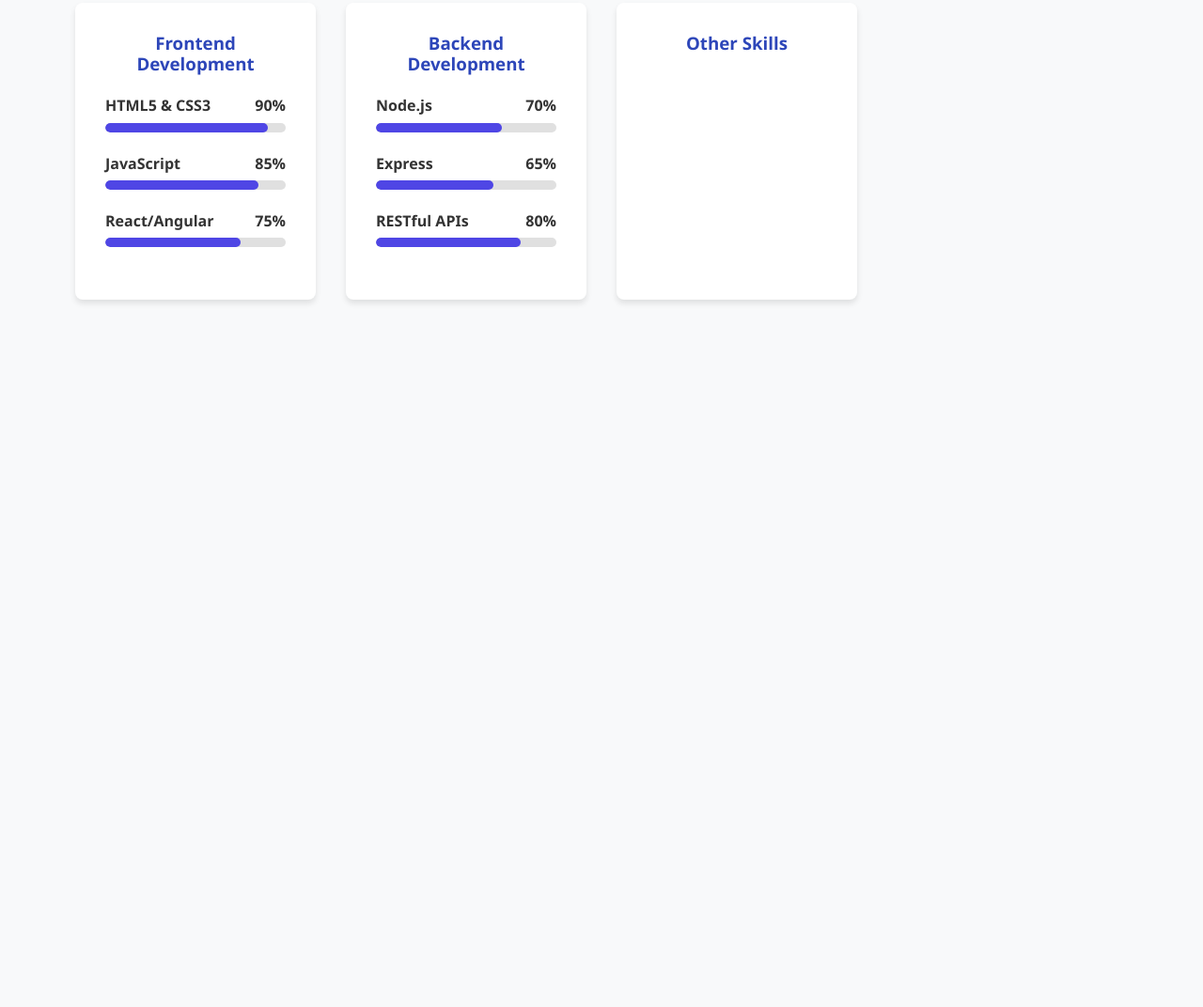
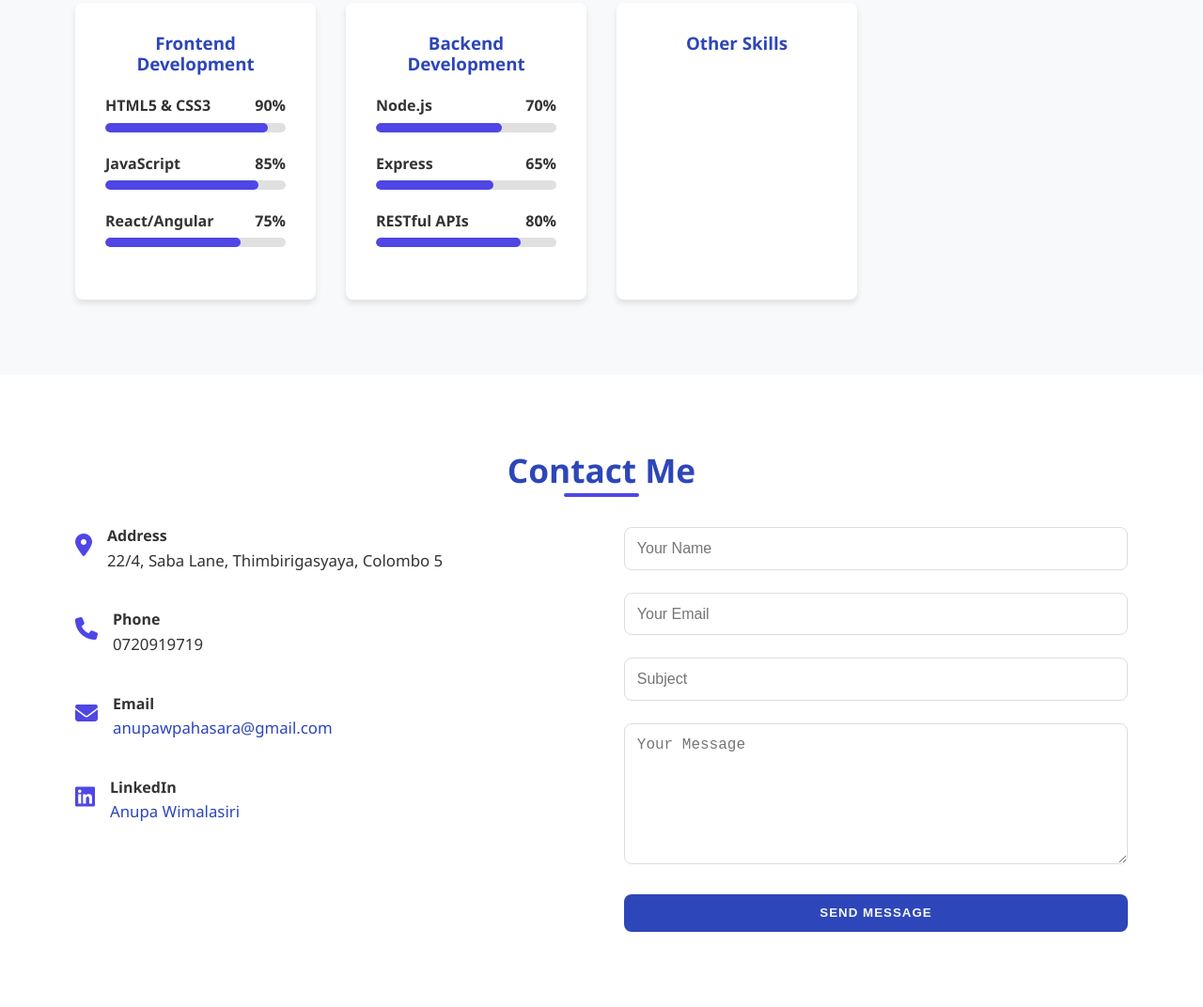
Before and after one commit to Anupa2000/page01, a plain HTML site: page index.html in a window 1280 px wide. Shown: the part 4215-5287 px from the top of the page at 94% size. Before the commit the page ends 4614 px from the top, so only its background shows below. Drawn offline with Linux system fonts and the light colour scheme.

Commit message:
Add files via upload

```diff
--- a/index.html
+++ b/index.html
@@ -827,7 +827,7 @@
           </div>
         </div>
         <div class="hero-image">
-          <img src="/heroimage.png" alt="Anupa Pahasara Wimalasiri">
+          <img src="heroimage.png" alt="Anupa Pahasara Wimalasiri">
         </div>
       </div>
     </div>
@@ -1035,3 +1035,67 @@
         <div class="skill-category">
           <h3>Other Skills</h3>
           <div class="skill-item">
+          </section>
+
+        <section id="contact">
+              <div class="container">
+                <h2>Contact Me</h2>
+                <div class="contact-container fade-in">
+                  <div class="contact-info">
+                    <div class="contact-item">
+                      <div class="contact-icon">
+                        <i class="fas fa-map-marker-alt"></i>
+                      </div>
+                      <div class="contact-details">
+                        <h4>Address</h4>
+                        <p>22/4, Saba Lane, Thimbirigasyaya, Colombo 5</p>
+                      </div>
+                    </div>
+                    <div class="contact-item">
+                      <div class="contact-icon">
+                        <i class="fas fa-phone"></i>
+                      </div>
+                      <div class="contact-details">
+                        <h4>Phone</h4>
+                        <p>0720919719</p>
+                      </div>
+                    </div>
+                    <div class="contact-item">
+                      <div class="contact-icon">
+                        <i class="fas fa-envelope"></i>
+                      </div>
+                      <div class="contact-details">
+                        <h4>Email</h4>
+                        <p><a href="mailto:anupawpahasara@gmail.com">anupawpahasara@gmail.com</a></p>
+                      </div>
+                    </div>
+                    <div class="contact-item">
+                      <div class="contact-icon">
+                        <i class="fab fa-linkedin"></i>
+                      </div>
+                      <div class="contact-details">
+                        <h4>LinkedIn</h4>
+                        <p><a href="https://www.linkedin.com/in/anupa-wimalasiri-71b105251" target="_blank">Anupa Wimalasiri</a></p>
+                      </div>
+                    </div>
+                  </div>
+                  <div class="contact-form">
+                    <form id="contactForm">
+                      <div class="form-group">
+                        <input type="text" class="form-control" placeholder="Your Name" required>
+                      </div>
+                      <div class="form-group">
+                        <input type="email" class="form-control" placeholder="Your Email" required>
+                      </div>
+                      <div class="form-group">
+                        <input type="text" class="form-control" placeholder="Subject" required>
+                      </div>
+                      <div class="form-group">
+                        <textarea class="form-control" placeholder="Your Message" required></textarea>
+                      </div>
+                      <button type="submit" class="btn">Send Message</button>
+                    </form>
+                  </div>
+                </div>
+              </div>
+            </section>
```
